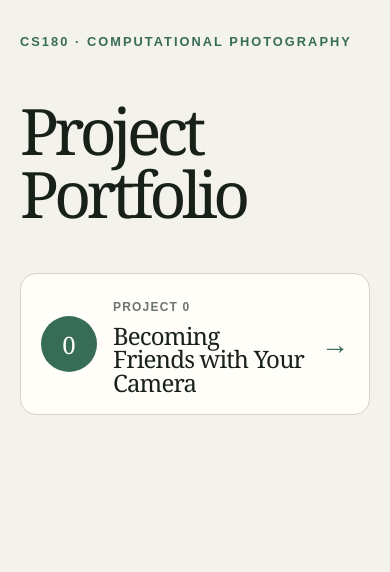
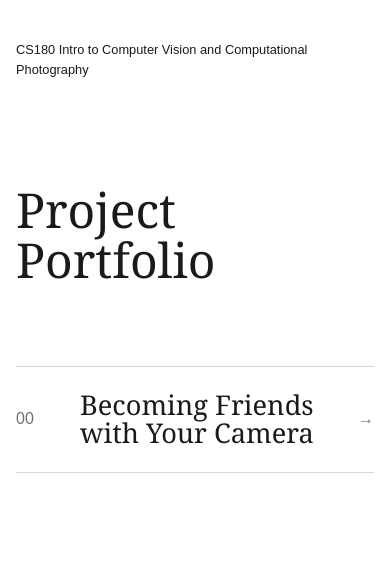
Before and after one commit to gardlae/gardlae.github.io, a plain HTML site: page index.html in a window 390 px wide. Drawn offline with Linux system fonts and the light colour scheme.

Commit message:
Simplify portfolio design and project pages

```diff
--- a/index.html
+++ b/index.html
@@ -9,25 +9,20 @@
   </head>
   <body>
     <header class="portfolio-header">
-      <p>CS180 · Computational Photography</p>
+      <p>CS180 Intro to Computer Vision and Computational Photography</p>
       <p>Gardlae · Fall 2026</p>
     </header>
 
     <main>
-      <h1 class="portfolio-title" id="page-title">Project Portfolio</h1>
+      <h1 class="portfolio-title">Project Portfolio</h1>
 
-      <section class="projects" aria-labelledby="projects-title">
-        <h2 class="visually-hidden" id="projects-title">Projects</h2>
-
+      <nav aria-label="Projects">
         <a class="project-card" href="./0/">
-          <span class="project-badge" aria-hidden="true">0</span>
-          <div class="project-copy">
-            <span class="project-number">Project 0</span>
-            <h2>Becoming Friends with Your Camera</h2>
-          </div>
-          <span class="arrow" aria-hidden="true">→</span>
+          <span>00</span>
+          <h2>Becoming Friends with Your Camera</h2>
+          <span aria-hidden="true">→</span>
         </a>
-      </section>
+      </nav>
     </main>
   </body>
 </html>
--- a/style.css
+++ b/style.css
@@ -1,311 +1,162 @@
 :root {
-  --paper: #f3f2eb;
-  --ink: #172019;
-  --muted: #6d756f;
-  --accent: #376c57;
-  --line: #d4d3c9;
-  --gap: clamp(1.25rem, 3vw, 2.5rem);
+  --muted: #707070;
+  --line: #d8d8d8;
 }
 
-* {
-  box-sizing: border-box;
-}
+* { box-sizing: border-box; }
 
 body {
   margin: 0;
-  background: var(--paper);
-  color: var(--ink);
-  font-family: Arial, Helvetica, sans-serif;
-  line-height: 1.55;
+  color: #1a1a1a;
+  font-family: Arial, sans-serif;
+  line-height: 1.6;
 }
 
-a {
-  color: inherit;
-  text-underline-offset: 0.2em;
-}
+a { color: inherit; }
+figure { margin: 0; }
 
 img,
 video {
   display: block;
   width: 100%;
-  height: auto;
 }
 
-figure {
-  margin: 0;
-}
-
-.site-header,
-.portfolio-header,
+body > header,
 main,
 footer {
-  width: min(calc(100% - 2 * var(--gap)), 1120px);
+  width: min(calc(100% - 2rem), 900px);
   margin-inline: auto;
 }
 
-.site-header,
-footer,
-.portfolio-header,
-.project-card {
+body > header,
+footer {
   display: flex;
+  align-items: baseline;
   justify-content: space-between;
-}
-
-.site-header {
-  align-items: baseline;
+  gap: 1rem;
   padding-block: 1.5rem;
   border-bottom: 1px solid var(--line);
 }
 
-.site-header p,
-footer p {
+header p,
+footer p { margin: 0; }
+
+header a,
+.project-card { text-decoration: none; }
+
+h1,
+h2 {
   margin: 0;
+  font-family: Georgia, serif;
+  font-weight: 400;
+  line-height: 1.05;
 }
 
-.site-header p,
-footer p,
-.portfolio-header p,
-figcaption {
-  color: var(--muted);
+h1 { font-size: clamp(3rem, 8vw, 6.5rem); }
+h2 { font-size: clamp(1.7rem, 4vw, 2.5rem); }
+
+.portfolio-header {
+  padding-top: 2.5rem;
+  border: 0;
+  font-size: 0.8rem;
 }
 
-.wordmark,
-.project-card {
-  text-decoration: none;
+.portfolio-title { padding-block: clamp(5rem, 15vw, 10rem); }
+
+main > nav {
+  padding-bottom: 6rem;
+  border-top: 1px solid var(--line);
 }
 
-.wordmark {
-  font-weight: 700;
+.project-card {
+  display: grid;
+  grid-template-columns: 3rem 1fr auto;
+  align-items: center;
+  gap: 1rem;
+  padding-block: 1.5rem;
+  border-bottom: 1px solid var(--line);
 }
 
-.project-content {
-  display: grid;
-  grid-template-columns: minmax(10rem, 1fr) 3fr;
-  gap: var(--gap);
+.project-card span,
+main > section > p:first-child,
+.project-meta dt,
+figcaption { color: var(--muted); }
+
+.project-card:hover h2,
+.project-card:focus-visible h2 { text-decoration: underline; }
+
+main > section {
+  padding-block: clamp(3rem, 8vw, 5rem);
 }
 
-.eyebrow,
-.project-number,
+main > section + section { border-top: 1px solid var(--line); }
+main > section:first-child { padding-block: clamp(4rem, 10vw, 7rem); }
+
+main > section:first-child h1 {
+  max-width: 13ch;
+  margin-top: 0.75rem;
+}
+
+main > section > p:first-child,
 .project-meta dt {
-  margin: 0;
-  color: var(--muted);
   font-size: 0.75rem;
   font-weight: 700;
   letter-spacing: 0.1em;
   text-transform: uppercase;
 }
 
-h1,
-h2 {
-  margin: 0;
-  font-weight: 600;
-  letter-spacing: -0.045em;
-  line-height: 0.98;
-}
+main > section > p:first-child { margin: 0 0 1rem; }
+main > section > div { max-width: 720px; }
+main > section h2 { margin-bottom: 1rem; }
 
-h1 {
-  max-width: 13ch;
-  font-size: clamp(3.2rem, 8vw, 7.5rem);
-}
+main > section > div > figure,
+.comparison-grid,
+.media-placeholder { margin-top: 2rem; }
 
-h2 {
-  font-size: clamp(2rem, 4vw, 3.5rem);
-}
-
-.portfolio-header {
-  align-items: baseline;
-  padding-top: clamp(2rem, 6vw, 5rem);
-}
-
-.portfolio-header p {
-  margin: 0;
-  font-size: 0.8rem;
-}
-
-.portfolio-header p:first-child {
-  color: var(--accent);
-  font-weight: 700;
-  letter-spacing: 0.16em;
-  text-transform: uppercase;
-}
-
-.portfolio-title {
-  max-width: none;
-  padding-block: clamp(3rem, 8vw, 7rem);
-  font-family: Georgia, "Times New Roman", serif;
-  font-size: clamp(4rem, 12vw, 9rem);
-  font-weight: 400;
-  letter-spacing: -0.07em;
-}
-
-.projects {
-  padding-bottom: clamp(4rem, 10vw, 8rem);
-}
-
-.project-card {
-  align-items: center;
-  gap: clamp(1rem, 3vw, 2.5rem);
-  padding: clamp(1.25rem, 3vw, 2rem);
-  border: 1px solid var(--line);
-  border-radius: 1.5rem;
-  background: #fffef9;
-}
-
-.project-card:hover,
-.project-card:focus-visible {
-  border-color: var(--accent);
-}
-
-.project-badge {
+.project-meta,
+.comparison-grid {
   display: grid;
-  width: clamp(3.5rem, 7vw, 5rem);
-  flex: 0 0 auto;
-  aspect-ratio: 1;
-  place-items: center;
-  border-radius: 50%;
-  background: var(--accent);
-  color: white;
-  font: 1.5rem Georgia, "Times New Roman", serif;
-}
-
-.project-copy {
-  flex: 1;
-}
-
-.project-card h2 {
-  margin-top: 0.3rem;
-  font-family: Georgia, "Times New Roman", serif;
-  font-size: clamp(1.5rem, 4vw, 3rem);
-  font-weight: 400;
-  letter-spacing: -0.035em;
-}
-
-.arrow {
-  color: var(--accent);
-  font-size: clamp(1.75rem, 4vw, 2.5rem);
-}
-
-.visually-hidden {
-  position: absolute;
-  width: 1px;
-  height: 1px;
-  overflow: hidden;
-  clip: rect(0 0 0 0);
-  white-space: nowrap;
-}
-
-.project-hero {
-  padding-block: clamp(4rem, 10vw, 8rem);
-  border-bottom: 1px solid var(--line);
-}
-
-.project-hero h1 {
-  max-width: 15ch;
-  margin-top: 1rem;
+  gap: 1rem;
 }
 
 .project-meta {
-  display: grid;
   grid-template-columns: repeat(3, 1fr);
-  gap: var(--gap);
   margin-top: 3rem;
 }
 
-.project-meta dd {
-  margin: 0.35rem 0 0;
-}
-
-.project-content {
-  padding-block: clamp(4rem, 8vw, 7rem);
-}
-
-.project-content + .project-content {
+.project-meta div {
+  padding-top: 0.75rem;
   border-top: 1px solid var(--line);
 }
 
-.prose {
-  max-width: 46rem;
-}
+.project-meta dd { margin: 0.25rem 0 0; }
+.comparison-grid { grid-template-columns: repeat(2, 1fr); }
 
-.prose > :first-child {
-  margin-top: 0;
-}
-
-.prose h2 {
-  margin-bottom: 1.5rem;
-}
-
-.prose p {
-  font-size: clamp(1rem, 1.5vw, 1.18rem);
+figcaption {
+  margin-top: 0.5rem;
+  font-size: 0.85rem;
 }
 
 .media-placeholder {
   display: grid;
-  min-height: clamp(18rem, 50vw, 38rem);
-  margin-top: 2rem;
+  min-height: 20rem;
   place-items: center;
   border: 1px dashed var(--line);
   color: var(--muted);
 }
 
-.project-media,
-.comparison-grid {
+footer {
   margin-top: 2rem;
-}
-
-.project-media video {
-  background: var(--ink);
-}
-
-figcaption {
-  margin-top: 0.75rem;
-  font-size: 0.85rem;
-}
-
-.comparison-grid {
-  display: grid;
-  grid-template-columns: repeat(2, minmax(0, 1fr));
-  gap: 1rem;
-}
-
-.comparison-image img {
-  aspect-ratio: 4 / 3;
-  object-fit: cover;
-}
-
-.portrait-grid img {
-  aspect-ratio: 3 / 4;
-}
-
-footer {
-  gap: 1rem;
-  padding-block: 2rem;
   border-top: 1px solid var(--line);
+  border-bottom: 0;
   font-size: 0.85rem;
 }
 
 @media (max-width: 640px) {
-  .project-content,
+  .portfolio-header p:last-child { display: none; }
+
   .project-meta,
-  .comparison-grid {
-    grid-template-columns: 1fr;
-  }
+  .comparison-grid { grid-template-columns: 1fr; }
 
-  .portfolio-header {
-    align-items: flex-start;
-    gap: 1rem;
-  }
-
-  .site-header p,
-  .portfolio-header p:last-child {
-    display: none;
-  }
-
-  .project-card {
-    border-radius: 1rem;
-  }
-
-  footer {
-    flex-direction: column;
-  }
+  footer { flex-direction: column; }
 }
```
Also changed, not shown: 0/index.html (+21 -32 lines), 1/index.html (+13 -14 lines), 1 other file.
